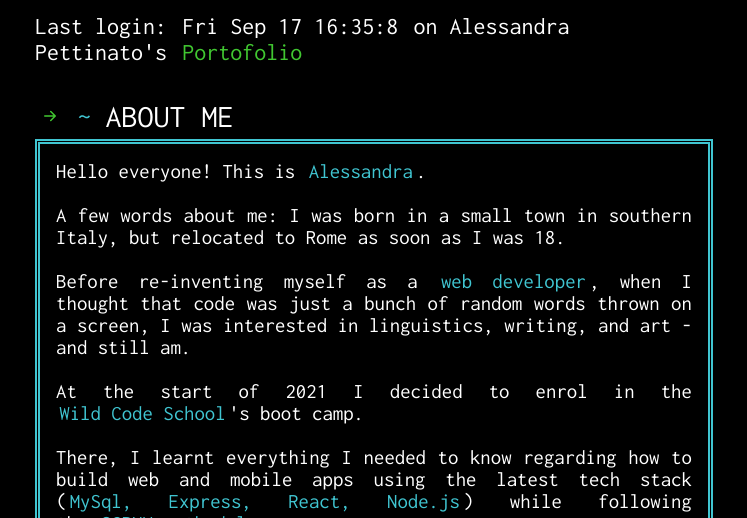
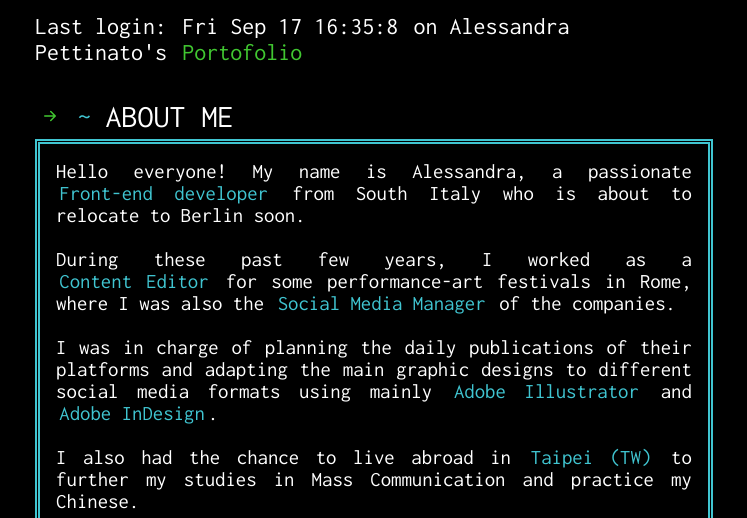
Before and after one commit to AlessandraPettinato/Portfolio, a React app: page / in a window 1280 px wide. Shown: the top 518 px of the page, without its empty margins (266-1013 px from the left). Built offline with nearby package versions, Linux system fonts and the light colour scheme.

Commit message:
refactor: update content of resume component

```diff
--- a/src/components/Resume.js
+++ b/src/components/Resume.js
@@ -12,28 +12,43 @@ export default function Resume() {
 				<span style={{ color: "white", fontSize: "2rem" }}>ABOUT ME</span>
 			</div>
 			<p className="resume-text">
-				Hello everyone! This is <span>Alessandra</span>.<br></br>
-				<br></br>A few words about me: I was born in a small town in southern
-				Italy, but relocated to Rome as soon as I was 18.
-				<br></br>
-				<br></br>
-				Before re-inventing myself as a <span>web developer</span>, when I
-				thought that code was just a bunch of random words thrown on a screen, I
-				was interested in linguistics, writing, and art -and still am.
-				<br></br>
-				<br></br>
-				At the start of 2021 I decided to enrol in the{" "}
+				Hello everyone! My name is Alessandra, a passionate{" "}
+				<span>Front-end developer</span> from South Italy who is about to
+				relocate to Berlin soon.
+				<br />
+				<br />
+				During these past few years, I worked as a <span>Content Editor </span>
+				for some performance-art festivals in Rome, where I was also the{" "}
+				<span>Social Media Manager</span> of the companies.
+				<br />
+				<br />I was in charge of planning the daily publications of their
+				platforms and adapting the main graphic designs to different social
+				media formats using mainly <span>Adobe Illustrator</span> and{" "}
+				<span>Adobe InDesign</span>.
+				<br />
+				<br />I also had the chance to live abroad in <span>
+					Taipei (TW)
+				</span>{" "}
+				to further my studies in Mass Communication and practice my Chinese.
+				<br />
+				<br />
+				I have always been interested in linguistics, writing, and technology,
+				and I wanted to find a way to combine all of my interests.
+				<br />
+				<br />
+				That is exactly why, at the beginning of 2021, I decided to enrol in the{" "}
 				<span>Wild Code School</span>'s boot camp.
-				<br></br>
-				<br></br>
+				<br />
+				<br />
 				There, I learnt everything I needed to know regarding how to build web
 				and mobile apps using the latest tech stack (
-				<span>MySql, Express, React, Node.js</span>) while following the
-				<span> SCRUM methodology</span>.<br></br>
-				<br></br>
-				The boot camp gave me a structure, but it's my passion for
-				<span> never-ending learning</span> that drives me through. It is a new
-				journey, and a long one, but I'm up for the challenge!
+				<span>MySql, Express, React, Node.js</span>) while following the{" "}
+				<span> SCRUM methodology</span>.
+				<br />
+				<br />
+				The boot camp gave me a structure on how to work in this new world, but
+				it's my passion for <span> never-ending learning</span> that drove me
+				all the way here.
 			</p>
 		</section>
 	);
```
